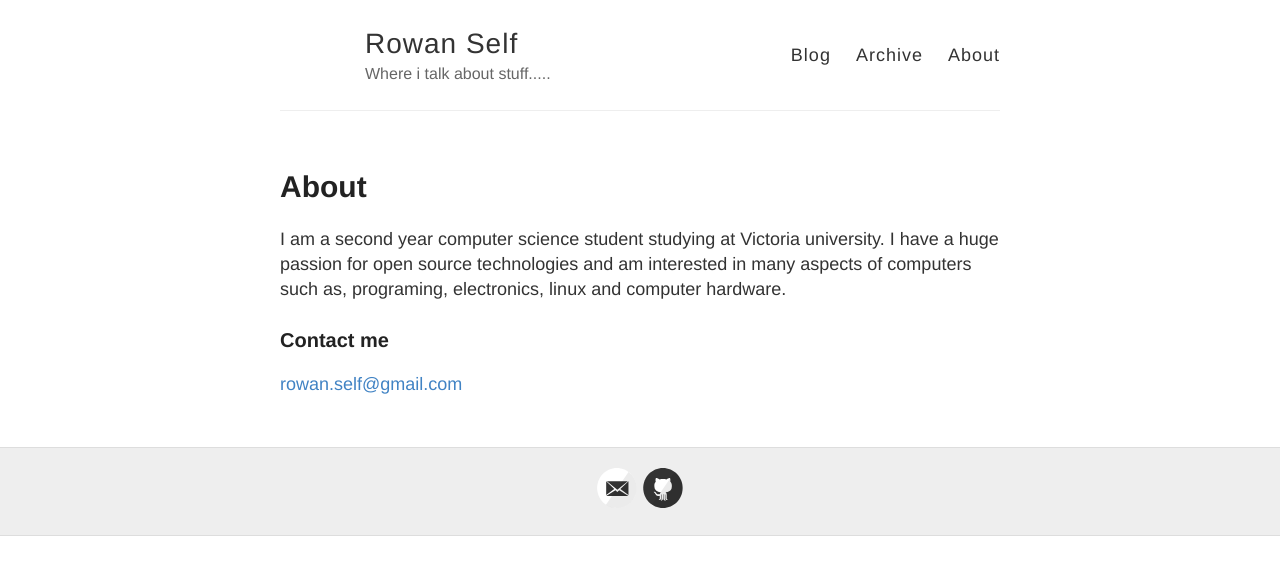
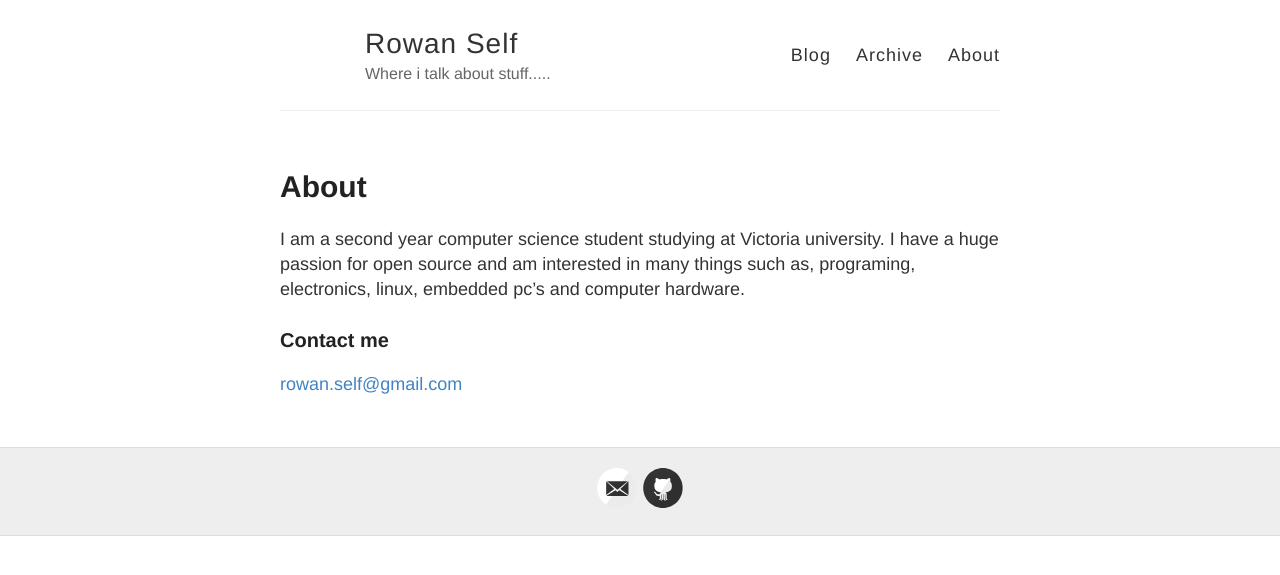
Before and after one commit to mrllama123/mrllama123.github.io, a Jekyll site: the page built from about.md, in a window 1280 px wide. Shown: the top 575 px of the page. Built offline with Jekyll 4.4.1, drawn with Linux system fonts in a browser that asks for light colours.

Commit message:
tweaked the about page

```diff
--- a/about.md
+++ b/about.md
@@ -5,7 +5,7 @@ permalink: /about/
 ---
 
 I am a second year computer science student studying at Victoria university. I have a huge passion for open source
-technologies and am interested in many aspects of computers such as, programing, electronics, linux and computer
+and am interested in many things such as, programing, electronics, linux, embedded pc's and computer
 hardware.
 
 ### Contact me
```
